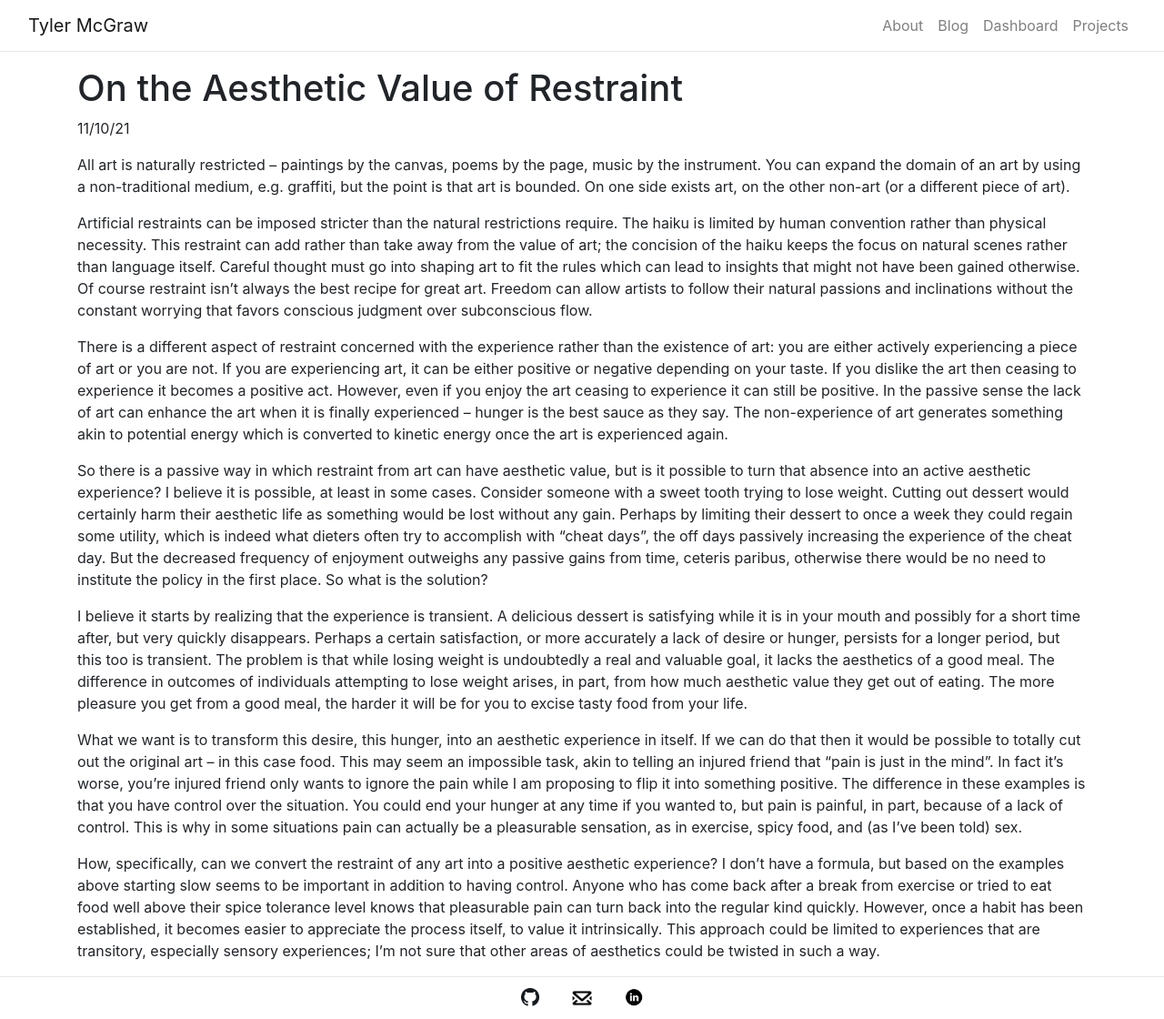
After one commit to tylermcgraw/personal_website, a Flask app: page /blog/post/aesthetics_restraint in a window 1280 px wide. The commit adds this page. Shown: the whole page at 91% size. Run offline with Flask 2, Linux system fonts and the light colour scheme.

Commit message:
New post

```diff
--- a/flaskr/templates/blog/home.html
+++ b/flaskr/templates/blog/home.html
@@ -14,5 +14,6 @@
   <a class="nav-link" href="{{ url_for('blog.post', post='protein_sources') }}">Vegan Protein Sources</a>
   <a class="nav-link" href="{{ url_for('blog.post', post='second_mountain') }}"><em>The Second Mountain</em> by David Brooks</a>
   <a class="nav-link" href="{{ url_for('blog.post', post='submission') }}"><em>Submission</em> by Michel Houellebecq</a>
-  <a class="nav-link" href="{{ url_for('blog.post', post='movies') }}">5 Movies</a>
+  <a class="nav-link" href="{{ url_for('blog.post', post='movies') }}">What I've been watching: <em>300, Dune, Breakfast at Tiffany's, The French Dispatch, </em>and <em>Gone with the Wind</em></a>
+  <a class="nav-link" href="{{ url_for('blog.post', post='aesthetics_restraint') }}">On the Aesthetics of Restraint</a>
 {% endblock %}
--- /dev/null
+++ b/flaskr/templates/blog/posts/aesthetics_restraint.html
@@ -0,0 +1,30 @@
+{% extends "post.html" %}
+{% block post %}
+<h1>
+    On the Aesthetic Value of Restraint
+</h1>
+<p>
+    11/10/21
+</p>
+<p>
+    All art is naturally restricted – paintings by the canvas, poems by the page, music by the instrument. You can expand the domain of an art by using a non-traditional medium, e.g. graffiti, but the point is that art is bounded. On one side exists art, on the other non-art (or a different piece of art).
+</p>
+<p>
+    Artificial restraints can be imposed stricter than the natural restrictions require. The haiku is limited by human convention rather than physical necessity. This restraint can add rather than take away from the value of art; the concision of the haiku keeps the focus on natural scenes rather than language itself. Careful thought must go into shaping art to fit the rules which can lead to insights that might not have been gained otherwise. Of course restraint isn’t always the best recipe for great art. Freedom can allow artists to follow their natural passions and inclinations without the constant worrying that favors conscious judgment over subconscious flow.
+</p>
+<p>
+    There is a different aspect of restraint concerned with the experience rather than the existence of art: you are either actively experiencing a piece of art or you are not. If you are experiencing art, it can be either positive or negative depending on your taste. If you dislike the art then ceasing to experience it becomes a positive act. However, even if you enjoy the art ceasing to experience it can still be positive. In the passive sense the lack of art can enhance the art when it is finally experienced – hunger is the best sauce as they say. The non-experience of art generates something akin to potential energy which is converted to kinetic energy once the art is experienced again.
+</p>
+<p>
+    So there is a passive way in which restraint from art can have aesthetic value, but is it possible to turn that absence into an active aesthetic experience? I believe it is possible, at least in some cases. Consider someone with a sweet tooth trying to lose weight. Cutting out dessert would certainly harm their aesthetic life as something would be lost without any gain. Perhaps by limiting their dessert to once a week they could regain some utility, which is indeed what dieters often try to accomplish with “cheat days”, the off days passively increasing the experience of the cheat day. But the decreased frequency of enjoyment outweighs any passive gains from time, ceteris paribus, otherwise there would be no need to institute the policy in the first place. So what is the solution?
+</p>
+<p>
+    I believe it starts by realizing that the experience is transient. A delicious dessert is satisfying while it is in your mouth and possibly for a short time after, but very quickly disappears. Perhaps a certain satisfaction, or more accurately a lack of desire or hunger, persists for a longer period, but this too is transient. The problem is that while losing weight is undoubtedly a real and valuable goal, it lacks the aesthetics of a good meal. The difference in outcomes of individuals attempting to lose weight arises, in part, from how much aesthetic value they get out of eating. The more pleasure you get from a good meal, the harder it will be for you to excise tasty food from your life.
+</p>
+<p>
+    What we want is to transform this desire, this hunger, into an aesthetic experience in itself. If we can do that then it would be possible to totally cut out the original art – in this case food. This may seem an impossible task, akin to telling an injured friend that “pain is just in the mind”. In fact it’s worse, you’re injured friend only wants to ignore the pain while I am proposing to flip it into something positive. The difference in these examples is that you have control over the situation. You could end your hunger at any time if you wanted to, but pain is painful, in part, because of a lack of control. This is why in some situations pain can actually be a pleasurable sensation, as in exercise, spicy food, and (as I’ve been told) sex.
+</p>
+<p>
+    How, specifically, can we convert the restraint of any art into a positive aesthetic experience? I don’t have a formula, but based on the examples above starting slow seems to be important in addition to having control. Anyone who has come back after a break from exercise or tried to eat food well above their spice tolerance level knows that pleasurable pain can turn back into the regular kind quickly. However, once a habit has been established, it becomes easier to appreciate the process itself, to value it intrinsically. This approach could be limited to experiences that are transitory, especially sensory experiences; I’m not sure that other areas of aesthetics could be twisted in such a way.
+</p>
+{% endblock %}
--- a/flaskr/templates/blog/posts/movies.html
+++ b/flaskr/templates/blog/posts/movies.html
@@ -1,6 +1,6 @@
 {% extends "post.html" %}
 {% block post %}
-<h1>5 Movies</h1>
+<h1>What I've been watching: <em>300, Dune, Breakfast at Tiffany's, The French Dispatch, </em>and <em>Gone with the Wind</em></h1>
 <p>11/8/21</p>
 <h2>
     <em>300</em>
```
